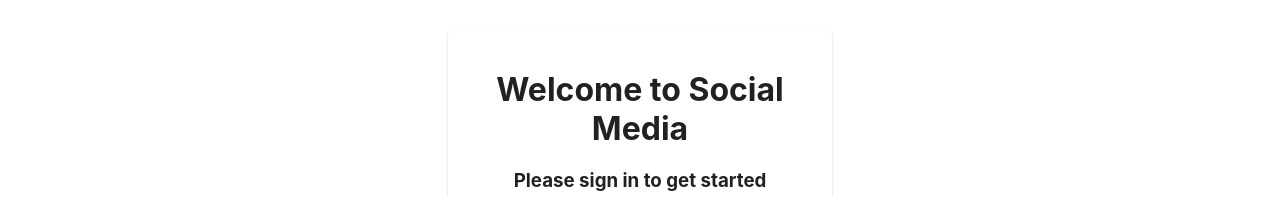
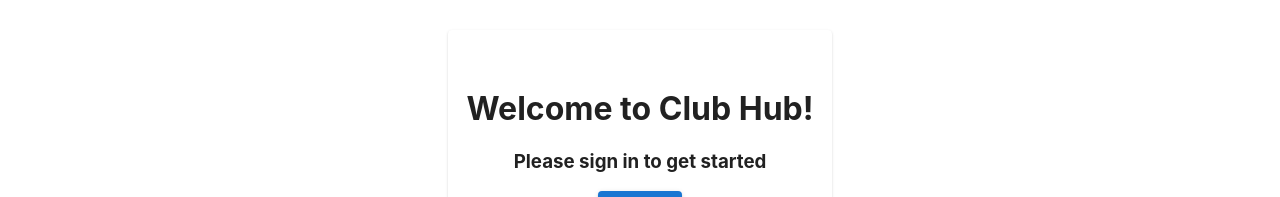
Before and after one commit to Team-Social-Media/social-network, a Next.js app: page /login in a window 1280 px wide. Shown: the part 250-447 px from the top of the page. Built offline with nearby package versions, Linux system fonts and the light colour scheme; no server answers.

Commit message:
changed title to club hub in login page

```diff
--- a/pages/login.js
+++ b/pages/login.js
@@ -45,7 +45,7 @@ export default function LandingLogin() {
         >
           <Card className={styles.login}>
             <div>
-              <h1 className={styles.h1}>Welcome to Social Media</h1>
+              <h1 className={styles.h1}>Welcome to Club Hub!</h1>
               <h3 className={styles.h3}>Please sign in to get started</h3>
               <div className={styles.button}>
                 <Login />
```
